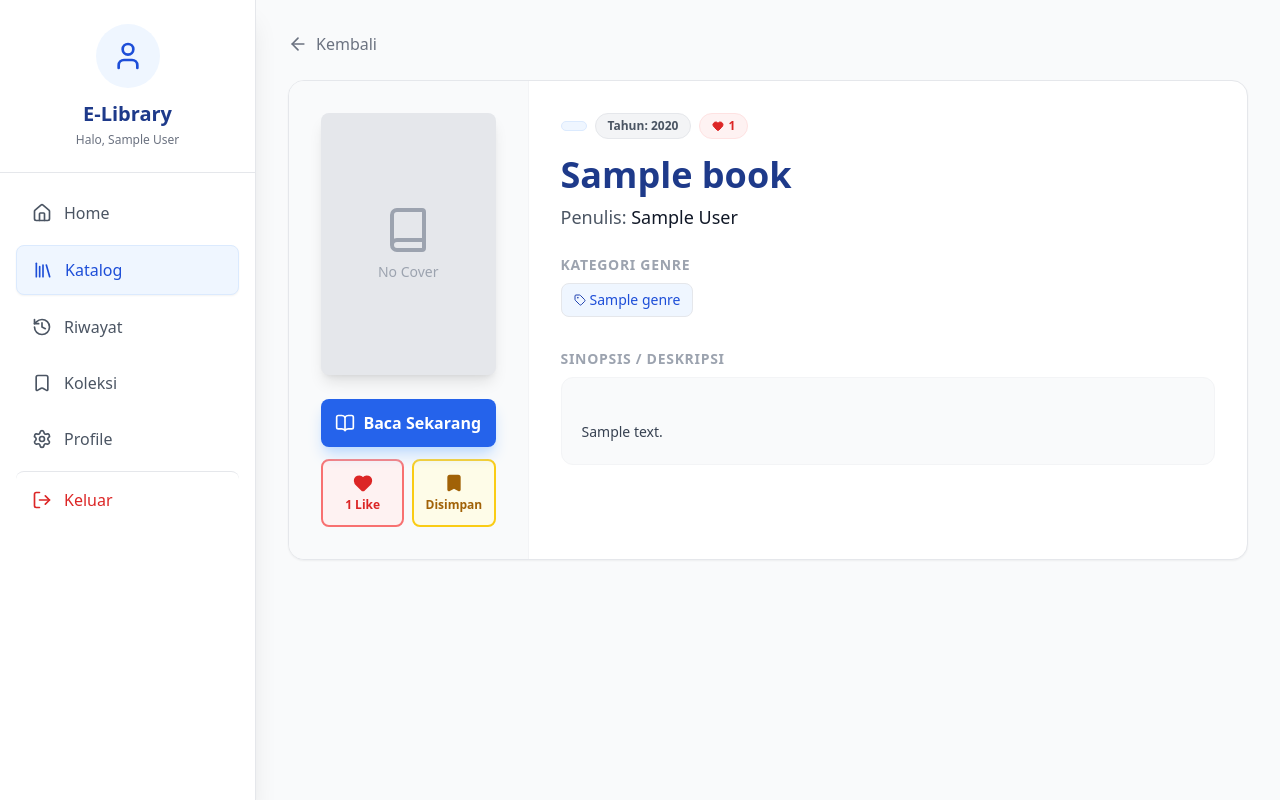
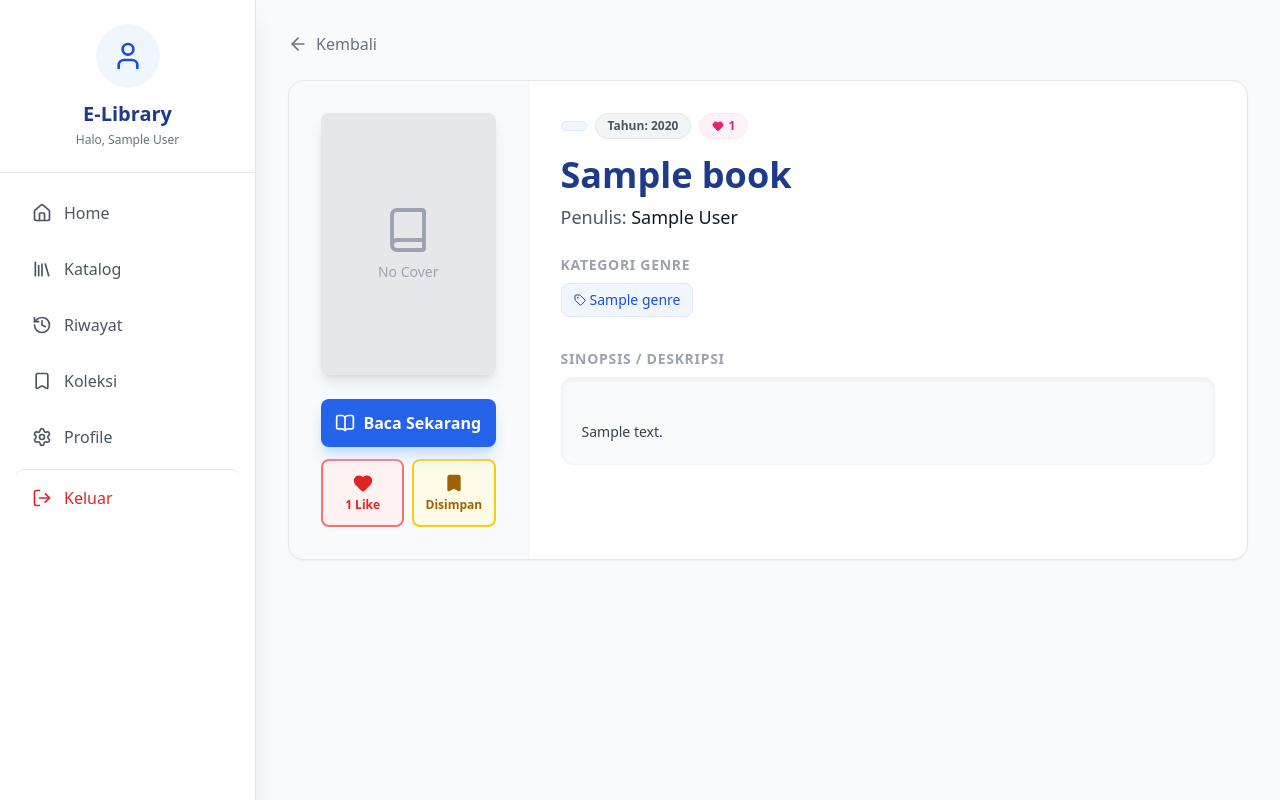
Before and after one commit to avsnaelfrb/UAS-Pemrog-web, a PHP site: page /Frontend/detail.php?id=1 in a window 1280 px wide. Run offline with PHP 8.4, Linux system fonts and the light colour scheme; the visitor is signed in with stand-in values (Sample User, id 1); tables that the repository leaves empty hold one stand-in row (values such as "Sample post"); some libraries are stand-ins or nearby versions.

Commit message:
docs: update styling page

```diff
--- a/Frontend/detail.php
+++ b/Frontend/detail.php
@@ -38,7 +38,7 @@ if (isset($_POST['request_publisher']) && $role == 'USER') {
 }
 
 // --- LOGIKA SAVE/UNSAVE BOOK ---
-$msg_action = ''; // Variabel pesan gabungan untuk Save & Like
+$msg_action = '';
 
 $check_save = mysqli_query($conn, "SELECT id FROM saved_books WHERE user_id=$user_id AND book_id=$id");
 $is_saved = (mysqli_num_rows($check_save) > 0);
@@ -59,20 +59,20 @@ if (isset($_POST['toggle_save'])) {
 $check_like = mysqli_query($conn, "SELECT id FROM book_likes WHERE user_id=$user_id AND book_id=$id");
 $is_liked = (mysqli_num_rows($check_like) > 0);
 
-// Hitung Total Likes Awal
-$q_count_likes = mysqli_query($conn, "SELECT COUNT(*) as total FROM book_likes WHERE book_id=$id");
+// Hitung Total Likes Awal (Menggunakan DISTINCT untuk akurasi)
+$q_count_likes = mysqli_query($conn, "SELECT COUNT(DISTINCT id) as total FROM book_likes WHERE book_id=$id");
 $total_likes = mysqli_fetch_assoc($q_count_likes)['total'];
 
 if (isset($_POST['toggle_like'])) {
     if ($is_liked) {
         mysqli_query($conn, "DELETE FROM book_likes WHERE user_id=$user_id AND book_id=$id");
         $is_liked = false;
-        $total_likes--; // Kurangi visual count
+        $total_likes--;
         $msg_action = "Anda batal menyukai buku ini.";
     } else {
         mysqli_query($conn, "INSERT INTO book_likes (user_id, book_id) VALUES ($user_id, $id)");
         $is_liked = true;
-        $total_likes++; // Tambah visual count
+        $total_likes++;
         $msg_action = "Anda menyukai buku ini!";
     }
 }
@@ -81,10 +81,10 @@ if (isset($_POST['toggle_like'])) {
 $u_res = mysqli_query($conn, "SELECT * FROM users WHERE id=$user_id");
 $current_user = mysqli_fetch_assoc($u_res);
 
-// Ambil Detail Buku (Termasuk kolom link)
+// Ambil Detail Buku
 $query = "
     SELECT b.*,
-    GROUP_CONCAT(g.name SEPARATOR ', ') as genre_names,
+    GROUP_CONCAT(DISTINCT g.name SEPARATOR ', ') as genre_names,
     CASE WHEN file_path IS NOT NULL AND LENGTH(file_path) > 0 THEN 1 ELSE 0 END as file_exists
     FROM books b
     LEFT JOIN book_genres bg ON b.id = bg.book_id
@@ -103,7 +103,7 @@ if (!$book) {
 $coverPath = '../uploads/covers/' . $book['cover'];
 $hasCover = (!empty($book['cover']) && file_exists($coverPath));
 
-// Link Kembali Dinamis
+// Fallback Link Kembali (Jika history tidak tersedia)
 $back_link = 'dashboard-user.php';
 if ($role == 'PENERBIT') $back_link = 'dashboard-publisher.php';
 if ($role == 'ADMIN') $back_link = 'dashboard-admin.php';
@@ -133,7 +133,7 @@ if ($role == 'ADMIN') $back_link = 'dashboard-admin.php';
         </div>
     <?php endif; ?>
 
-    <div id="mobile-overlay" onclick="toggleSidebar()" class="fixed inset-0 bg-black bg-opacity-50 z-30 hidden lg:hidden bg-blur"></div>
+    <div id="mobile-overlay" onclick="toggleSidebar()" class="fixed inset-0 bg-black bg-opacity-50 z-30 hidden lg:hidden backdrop-blur-sm"></div>
 
     <div class="flex min-h-screen">
 
@@ -157,10 +157,11 @@ if ($role == 'ADMIN') $back_link = 'dashboard-admin.php';
             </div>
 
             <nav class="p-4 space-y-2">
-                <a href="home.php" class="flex items-center gap-3 px-4 py-3 text-gray-600 <?= $hover_soft ?> hover:text-<?= $theme ?>-700 rounded-lg font-medium transition">
+                <a href="home.php" class="flex items-center gap-3 px-4 py-3 text-gray-600 <?= $hover_soft ?> <?= $hover_text ?> rounded-lg font-medium transition">
                     <i data-lucide="home" class="w-5 h-5"></i> Home
                 </a>
-                <a href="<?= $back_link ?>" class="flex items-center gap-3 px-4 py-3 <?= $bg_soft ?> <?= $text_main ?> rounded-lg font-medium border <?= $border_main ?> shadow-sm">
+                <!-- Link Katalog (Disesuaikan berdasarkan Dashboard role) -->
+                <a href="<?= $back_link ?>" class="flex items-center gap-3 px-4 py-3 text-gray-600 <?= $hover_soft ?> <?= $hover_text ?> rounded-lg font-medium transition">
                     <i data-lucide="library" class="w-5 h-5"></i> Katalog
                 </a>
 
@@ -184,11 +185,10 @@ if ($role == 'ADMIN') $back_link = 'dashboard-admin.php';
                 </a>
 
                 <?php if ($role == 'USER'): ?>
-                    <!-- TOMBOL REQUEST PENERBIT -->
                     <div class="pt-4 mt-4 border-t border-gray-200">
                         <?php if ($current_user['request_penerbit'] == '0'): ?>
                             <form method="POST">
-                                <button type="submit" name="request_publisher" onclick="return confirm('Ingin mengajukan diri sebagai Penerbit?')" class="w-full text-left flex items-center gap-3 px-4 py-3 bg-purple-50 text-purple-700 hover:bg-purple-50 hover:text-purple-700 rounded-lg font-medium transition duration-200">
+                                <button type="submit" name="request_publisher" onclick="return confirm('Ingin mengajukan diri sebagai Penerbit?')" class="w-full text-left flex items-center gap-3 px-4 py-3 bg-purple-50 text-purple-700 hover:bg-purple-100 rounded-lg font-medium transition duration-200">
                                     <i data-lucide="pen-tool" class="w-5 h-5"></i> Jadi Penerbit
                                 </button>
                             </form>
@@ -207,6 +207,7 @@ if ($role == 'ADMIN') $back_link = 'dashboard-admin.php';
 
         <!-- MAIN CONTENT -->
         <main class="flex-1 lg:ml-64 p-4 lg:p-8 transition-all duration-300">
+            <!-- Header Mobile -->
             <div class="lg:hidden flex items-center justify-between bg-white p-4 rounded-xl shadow-sm border mb-6 sticky top-0 z-20">
                 <div class="flex items-center gap-3">
                     <button onclick="toggleSidebar()" class="text-gray-700 p-2 hover:bg-gray-100 rounded-lg">
@@ -214,28 +215,24 @@ if ($role == 'ADMIN') $back_link = 'dashboard-admin.php';
                     </button>
                     <h1 class="font-bold <?= $text_dark ?> text-lg">Detail Buku</h1>
                 </div>
-                <div class="w-8 h-8 <?= $bg_soft ?> rounded-full flex items-center justify-center text-sm border <?= $border_main ?>">
-                    <?php if ($role == 'PENERBIT'): ?>
-                        <i data-lucide="pen-tool" class="w-4 h-4 text-purple-600"></i>
-                    <?php else: ?>
-                        <i data-lucide="user" class="w-4 h-4 text-blue-600"></i>
-                    <?php endif; ?>
-                </div>
             </div>
 
             <div class="max-w-5xl mx-auto">
-                <a href="<?= $back_link ?>" class="inline-flex items-center text-gray-500 <?= $hover_text ?> mb-6 font-medium transition">
-                    <i data-lucide="arrow-left" class="w-5 h-5 mr-2"></i>
+                <!-- MODIFIKASI: Tombol Kembali dengan History Back -->
+                <a href="<?= $back_link ?>"
+                    onclick="if(document.referrer.indexOf(window.location.host) !== -1) { history.back(); return false; }"
+                    class="inline-flex items-center text-gray-500 <?= $hover_text ?> mb-6 font-medium transition group">
+                    <i data-lucide="arrow-left" class="w-5 h-5 mr-2 group-hover:-translate-x-1 transition-transform"></i>
                     Kembali
                 </a>
 
                 <div class="bg-white rounded-2xl shadow-sm border border-gray-200 overflow-hidden">
                     <div class="flex flex-col md:flex-row">
-                        <!-- KOLOM KIRI: Cover & Action Buttons -->
+                        <!-- KOLOM KIRI -->
                         <div class="md:w-1/3 lg:w-1/4 bg-gray-50 p-6 md:p-8 border-r border-gray-100 flex flex-col items-center">
-                            <div class="relative w-full aspect-[2/3] rounded-lg shadow-lg overflow-hidden bg-gray-200 mb-6">
+                            <div class="relative w-full aspect-[2/3] rounded-lg shadow-lg overflow-hidden bg-gray-200 mb-6 group">
                                 <?php if ($hasCover): ?>
-                                    <img src="<?= $coverPath ?>" class="w-full h-full object-cover">
+                                    <img src="<?= $coverPath ?>" class="w-full h-full object-cover group-hover:scale-105 transition duration-500">
                                 <?php else: ?>
                                     <div class="w-full h-full flex flex-col items-center justify-center text-gray-400">
                                         <i data-lucide="book" class="w-12 h-12 mb-2"></i>
@@ -246,12 +243,10 @@ if ($role == 'ADMIN') $back_link = 'dashboard-admin.php';
 
                             <div class="w-full flex flex-col gap-3">
                                 <?php if ($book['type'] == 'ARTICLE' && !empty($book['link'])): ?>
-                                    <!-- Tipe Artikel: Buka Link -->
                                     <a href="<?= htmlspecialchars($book['link']) ?>" target="_blank" class="w-full py-3 <?= $bg_main ?> <?= $bg_hover ?> text-white font-bold rounded-lg shadow-lg shadow-<?= $theme ?>-200 text-center transition transform hover:-translate-y-1 flex items-center justify-center gap-2">
                                         <i data-lucide="globe" class="w-5 h-5"></i> Buka Artikel
                                     </a>
                                 <?php elseif ($book['file_exists']): ?>
-                                    <!-- Tipe Buku/Jurnal: Buka PDF -->
                                     <a href="read.php?id=<?= $book['id'] ?>" class="w-full py-3 <?= $bg_main ?> <?= $bg_hover ?> text-white font-bold rounded-lg shadow-lg shadow-<?= $theme ?>-200 text-center transition transform hover:-translate-y-1 flex items-center justify-center gap-2">
                                         <i data-lucide="book-open" class="w-5 h-5"></i> Baca Sekarang
                                     </a>
@@ -261,9 +256,7 @@ if ($role == 'ADMIN') $back_link = 'dashboard-admin.php';
                                     </button>
                                 <?php endif; ?>
 
-                                <!-- Tombol Like & Simpan (Grid Layout) -->
                                 <div class="grid grid-cols-2 gap-2">
-                                    <!-- Tombol LIKE -->
                                     <form method="POST" class="w-full">
                                         <button type="submit" name="toggle_like" class="w-full h-full py-3 border-2 <?= $is_liked ? 'border-red-400 bg-red-50 text-red-600' : 'border-gray-200 bg-white text-gray-500 hover:border-red-200 hover:text-red-400' ?> font-bold rounded-lg transition flex flex-col items-center justify-center gap-1 group">
                                             <i data-lucide="heart" class="w-5 h-5 <?= $is_liked ? 'fill-current' : '' ?> group-hover:scale-110 transition-transform"></i>
@@ -271,7 +264,6 @@ if ($role == 'ADMIN') $back_link = 'dashboard-admin.php';
                                         </button>
                                     </form>
 
-                                    <!-- Tombol SIMPAN -->
                                     <form method="POST" class="w-full">
                                         <button type="submit" name="toggle_save" class="w-full h-full py-3 border-2 <?= $is_saved ? 'border-yellow-400 bg-yellow-50 text-yellow-700' : 'border-gray-200 bg-white text-gray-500 hover:border-gray-300 hover:text-gray-700' ?> font-bold rounded-lg transition flex flex-col items-center justify-center gap-1 group">
                                             <?php if ($is_saved): ?>
@@ -287,7 +279,7 @@ if ($role == 'ADMIN') $back_link = 'dashboard-admin.php';
                             </div>
                         </div>
 
-                        <!-- KOLOM KANAN: Detail Informasi -->
+                        <!-- KOLOM KANAN -->
                         <div class="md:w-2/3 lg:w-3/4 p-6 md:p-8 flex flex-col h-full">
                             <div class="flex-1">
                                 <div class="flex flex-wrap items-center gap-2 mb-4">
@@ -297,7 +289,7 @@ if ($role == 'ADMIN') $back_link = 'dashboard-admin.php';
                                     <span class="px-3 py-1 bg-gray-100 text-gray-600 text-xs font-bold rounded-full border border-gray-200">
                                         Tahun: <?= $book['year'] ?>
                                     </span>
-                                    <span class="px-3 py-1 bg-red-50 text-red-600 text-xs font-bold rounded-full border border-red-100 flex items-center gap-1">
+                                    <span class="px-3 py-1 bg-pink-50 text-pink-600 text-xs font-bold rounded-full border border-pink-100 flex items-center gap-1">
                                         <i data-lucide="heart" class="w-3 h-3 fill-current"></i> <?= $total_likes ?>
                                     </span>
                                 </div>
@@ -326,7 +318,7 @@ if ($role == 'ADMIN') $back_link = 'dashboard-admin.php';
 
                                 <div class="prose max-w-none text-gray-700">
                                     <h3 class="text-sm font-bold text-gray-400 uppercase tracking-wider mb-2">Sinopsis / Deskripsi</h3>
-                                    <div class="bg-gray-50 p-5 rounded-xl border border-gray-100 text-sm leading-relaxed whitespace-pre-line">
+                                    <div class="bg-gray-50 p-5 rounded-xl border border-gray-100 text-sm leading-relaxed whitespace-pre-line shadow-inner">
                                         <?= !empty($book['description']) ? htmlspecialchars($book['description']) : '<em class="text-gray-400">Tidak ada deskripsi tersedia untuk buku ini.</em>' ?>
                                     </div>
                                 </div>
```
